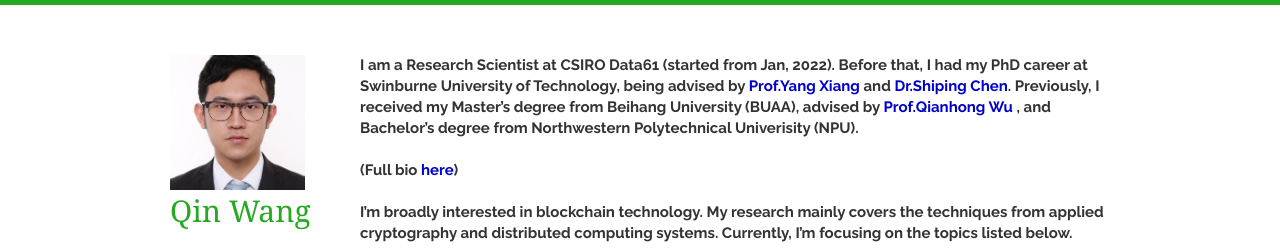
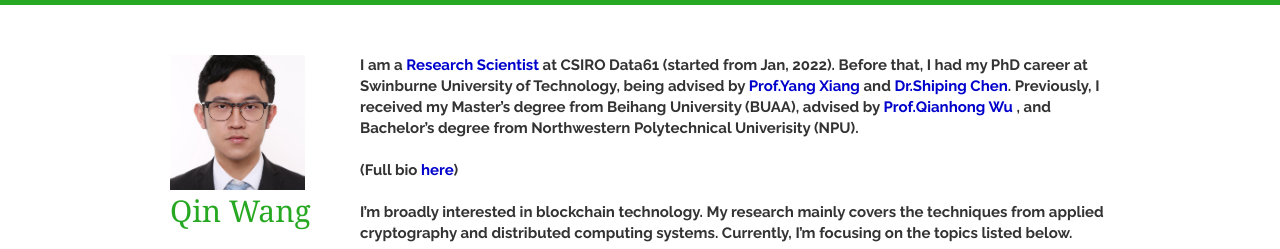
Before and after one commit to AaronWang-git/qinwang-git.github.io, a Jekyll site: the page built from index.html, in a window 1280 px wide. Shown: the top 249 px of the page. Built offline with Jekyll 4.4.1, drawn with Linux system fonts in a browser that asks for light colours; nearby versions of some CDN libraries; a script that is not in the unit is left out; the list of posts is cut into pages by our own code; part of the change alters nothing that is shown.

```diff
--- a/_includes/bio.html
+++ b/_includes/bio.html
@@ -2,10 +2,12 @@
 
 <article>
 <strong>
-    I am a Research Scientist at CSIRO Data61 (started from Jan, 2022). Before that, I had my PhD career at Swinburne University of Technology,
+    I am a <a href="https://www.wikiwand.com/en/Academic_ranks_(Australia_and_New_Zealand)" target="_blank"> Research Scientist </a> at CSIRO Data61 (started from Jan, 2022). Before that, I had my PhD career at Swinburne University of Technology,
     being advised by <a href="http://nsclab.org/yang/" target="_blank"> Prof.Yang Xiang </a> and <a href="https://www.cse.unsw.edu.au/~z9195738/" target="_blank"> Dr.Shiping Chen</a>.
     Previously, I received my Master’s degree from Beihang University (BUAA), advised by <a href="https://scholar.google.com/citations?user=z_kFFlkAAAAJ&hl=zh-CN" target="_blank"> Prof.Qianhong Wu </a>,
     and Bachelor’s degree from Northwestern Polytechnical Univerisity (NPU).
+
+
 
 <br>
 <br> (Full bio <a href="https://qinwang.tech/static/img/CV(short).pdf" target="_blank">here</a>)
```
